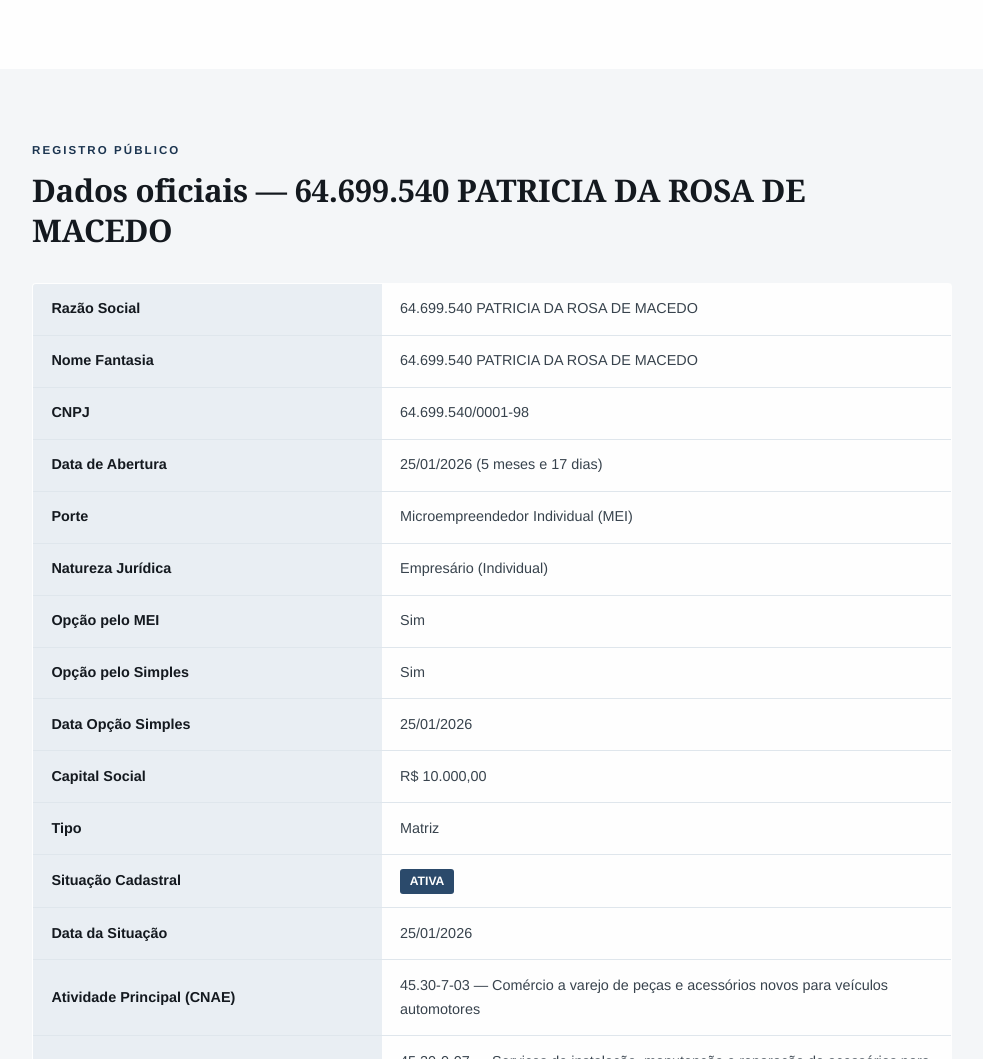
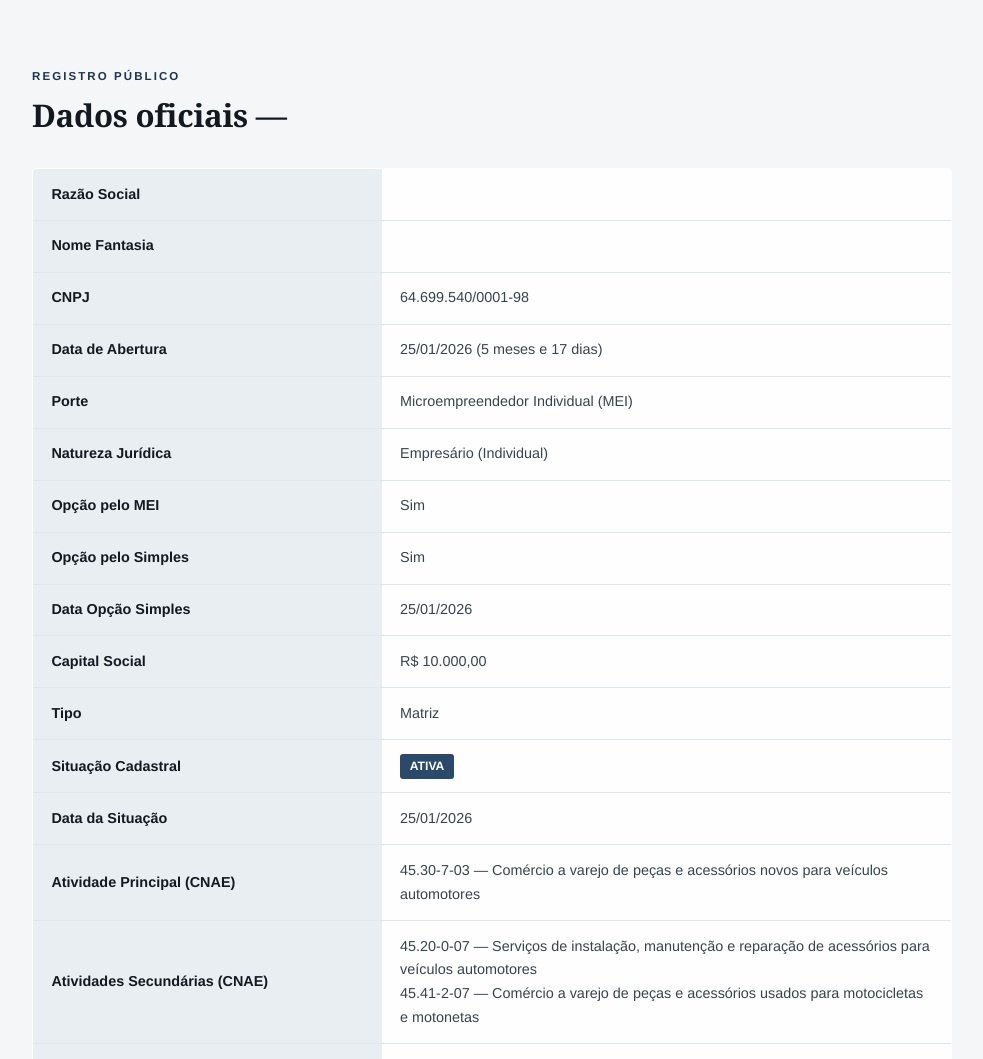
Before and after one commit to ryanwolk155/site55, a plain HTML site: page index.html in a window 1280 px wide. Shown: the part 1741-2800 px from the top of the page, without its empty margins (148-1131 px from the left). Drawn offline with Linux system fonts and the light colour scheme.

Commit message:
Update index.html

```diff
--- a/index.html
+++ b/index.html
@@ -37,7 +37,7 @@
     },
     "founder": {
       "@type": "Person",
-      "name": "64.699.540 PATRICIA DA ROSA DE MACEDO"
+      "name": ""
     },
     "areaServed": "Curitiba, PR",
     "knowsAbout": "Comércio a varejo de peças e acessórios para veículos automotores (CNAE 45.30-7-03)"
@@ -499,7 +499,7 @@
 <nav id="home">
   <a class="nav-brand" href="#home">
     <span class="logo-initial">P</span>
-    64.699.540 PATRICIA DA ROSA DE MACEDO
+
   </a>
   <ul class="nav-links">
     <li><a href="#home">Home</a></li>
@@ -514,7 +514,7 @@
 <section id="hero-section" style="padding:0;">
   <div id="home" style="padding:5.5rem 2rem 4.5rem; text-align:center;">
     <div class="eyebrow">Peças e Acessórios Automotivos</div>
-    <h1>64.699.540 PATRICIA DA ROSA DE MACEDO</h1>
+    <h1></h1>
     <p>Comércio a varejo de peças e acessórios novos e usados para veículos automotores, motocicletas e motonetas, com qualidade, procedência e bom atendimento.</p>
     <p style="color:rgba(255,255,255,0.78); max-width:680px; margin:0 auto 2rem;">Atuamos em Curitiba/PR, atendendo clientes que buscam peças, acessórios e serviços de instalação e manutenção automotiva.</p>
     <div class="hero-btns">
@@ -529,7 +529,7 @@
   <div class="container">
     <div class="section-label">QUEM SOMOS?</div>
     <h2>Quem somos</h2>
-    <p>A empresa <strong>64.699.540 PATRICIA DA ROSA DE MACEDO</strong>, registrada sob o CNPJ 64.699.540/0001-98, foi fundada em 25/01/2026 na cidade de Curitiba, no estado do Paraná.</p>
+    <p>A empresa <strong></strong>, registrada sob o CNPJ 64.699.540/0001-98, foi fundada em 25/01/2026 na cidade de Curitiba, no estado do Paraná.</p>
     <p>Conforme seu cadastro público, é constituída como Empresário Individual, enquadrada como Microempreendedor Individual (MEI). É optante pelo MEI e optante pelo Simples Nacional desde 25/01/2026. Sua atividade principal, conforme a Receita Federal, é comércio a varejo de peças e acessórios novos para veículos automotores. Sua situação cadastral até o momento é Ativa.</p>
     <div class="sobre-grid">
       <div class="sobre-box">
@@ -562,10 +562,10 @@
 <section id="dados">
   <div class="container">
     <div class="section-label">REGISTRO PÚBLICO</div>
-    <h2>Dados oficiais — 64.699.540 PATRICIA DA ROSA DE MACEDO</h2>
+    <h2>Dados oficiais — </h2>
     <table class="dados-table">
-      <tr><td>Razão Social</td><td>64.699.540 PATRICIA DA ROSA DE MACEDO</td></tr>
-      <tr><td>Nome Fantasia</td><td>64.699.540 PATRICIA DA ROSA DE MACEDO</td></tr>
+      <tr><td>Razão Social</td><td></td></tr>
+      <tr><td>Nome Fantasia</td><td></td></tr>
       <tr><td>CNPJ</td><td>64.699.540/0001-98</td></tr>
       <tr><td>Data de Abertura</td><td>25/01/2026 (5 meses e 17 dias)</td></tr>
       <tr><td>Porte</td><td>Microempreendedor Individual (MEI)</td></tr>
@@ -595,7 +595,7 @@
     <div class="socio-card">
       <div class="socio-avatar">P</div>
       <div>
-        <h3>64.699.540 PATRICIA DA ROSA DE MACEDO</h3>
+        <h3></h3>
         <p>Empresário Individual — Qualificação: Titular</p>
       </div>
     </div>
@@ -607,7 +607,7 @@
   <div class="container">
     <div class="section-label" style="color:rgba(255,255,255,0.6);">NOSSA MISSÃO</div>
     <h2>Nossa missão</h2>
-    <p>A missão de 64.699.540 Patricia da Rosa de Macedo é oferecer peças e acessórios automotivos com procedência, qualidade e preço justo, atendendo clientes em Curitiba e região com agilidade e confiança.</p>
+    <p>A missão de  é oferecer peças e acessórios automotivos com procedência, qualidade e preço justo, atendendo clientes em Curitiba e região com agilidade e confiança.</p>
     <div class="missao-highlight">
       Nosso compromisso é entregar produtos e serviços confiáveis, com atendimento próximo e transparente em cada negociação.
     </div>
@@ -645,7 +645,7 @@
   Razão Social: 64.699.540 PATRICIA DA ROSA DE MACEDO | CNPJ: 64.699.540/0001-98 | Data de Abertura: 25/01/2026 | Porte: Microempreendedor Individual (MEI) | Natureza Jurídica: Empresário (Individual) | Situação Cadastral: ATIVA | Tipo: MATRIZ | Capital Social: R$ 10.000,00 | Endereço: Rua Aparecida Callegarine Barreto, 161, Bairro Atuba, Curitiba – PR, CEP 82860-310 | E-mail: contato@patriciadarosademacedo.com.br<br><br>
   ©️ 2026 64.699.540 PATRICIA DA ROSA DE MACEDO. Todos os direitos reservados.<br><br>
   <span style="color:rgba(255,255,255,0.35); font-size:0.72rem; line-height:1.9;">
-    64.699.540 PATRICIA DA ROSA DE MACEDO · 64.699.540 PATRICIA DA ROSA DE MACEDO · 64.699.540 PATRICIA DA ROSA DE MACEDO · 64.699.540 PATRICIA DA ROSA DE MACEDO · 64.699.540 Patricia da Rosa de Macedo · 64.699.540 PATRICIA DA ROSA DE MACEDO · 64.699.540 PATRICIA DA ROSA DE MACEDO · 64.699.540 PATRICIA DA ROSA DE MACEDO · 64.699.540 PATRICIA DA ROSA DE MACEDO · 64.699.540 PATRICIA DA ROSA DE MACEDO
+    64.699.540 PATRICIA DA ROSA DE MACEDO · 64.699.540 PATRICIA DA ROSA DE MACEDO · 64.699.540 PATRICIA DA ROSA DE MACEDO · 64.699.540 PATRICIA DA ROSA DE MACEDO · 64.699.540 PATRICIA DA ROSA DE MACEDO · 64.699.540 PATRICIA DA ROSA DE MACEDO · 64.699.540 PATRICIA DA ROSA DE MACEDO · 64.699.540 PATRICIA DA ROSA DE MACEDO · 64.699.540 PATRICIA DA ROSA DE MACEDO · 64.699.540 PATRICIA DA ROSA DE MACEDO
   </span>
   <div class="footer-links">
     <a href="#" id="privacy-link">Política de Privacidade</a>
```
